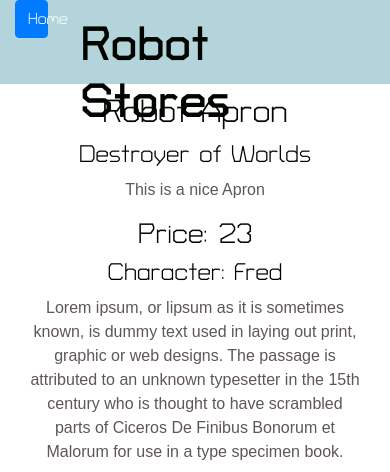
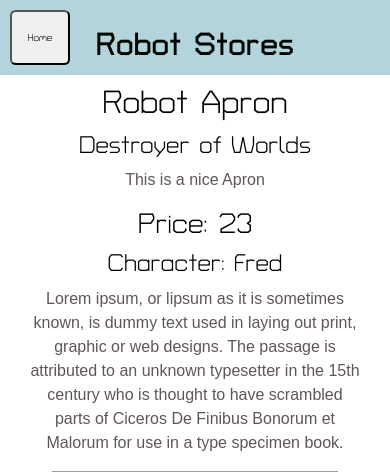
Before and after one commit to Mayden-Academy/2020-sept-ecommerce, a PHP site: page /product.php in a window 390 px wide. Shown: the top 472 px of the page. Run offline with PHP 8.4, Linux system fonts and the light colour scheme; grey boxes are pictures that could not be loaded.

Commit message:
Refined CSS

```diff
--- a/product.php
+++ b/product.php
@@ -15,14 +15,9 @@
 <body>
     <header>
         <div class="container-fluid robotHeader">
-            <div class="d-flex sticky-top justify-content-between">
-                <div>
-                    <button class="btn btn-primary">Home</button>
-                </div>
-                <div>
-                    <h1>Robot Stores</h1>
-                </div>
-                <div></div>
+            <div class="d-flex sticky-top justify-content-start">
+                <button class="float-left">Home</button>
+                <h1>Robot Stores</h1>
             </div>
         </div>
     </header>
--- a/static/css/productpage.css
+++ b/static/css/productpage.css
@@ -1,3 +1,10 @@
+.robotHeader button {
+    margin-right: -60px;
+    width: 60px;
+    border-radius: 10%;
+
+}
+
 .DetailProduct {
     margin: 10px 0px;
 }
@@ -54,3 +61,9 @@
         margin-bottom: 20px;
     }
 }
+@media only screen and (max-width: 576px) {
+    .robotHeader h1 {
+        font-size: 2rem;
+        font-weight: 700;
+    }
+}
--- a/static/css/style.css
+++ b/static/css/style.css
@@ -20,7 +20,7 @@ body {
 }
 
 .robotHeader {
-    height: 10vh;
+    padding: 10px;
 }
 
 .container {
@@ -37,7 +37,7 @@ body {
 }
 
 .robotHeader h1 {
-    margin: 0;
+    margin: 0 auto;
     padding-top: 2vh;
     font-size: 3rem;
     font-weight: 700;
```
